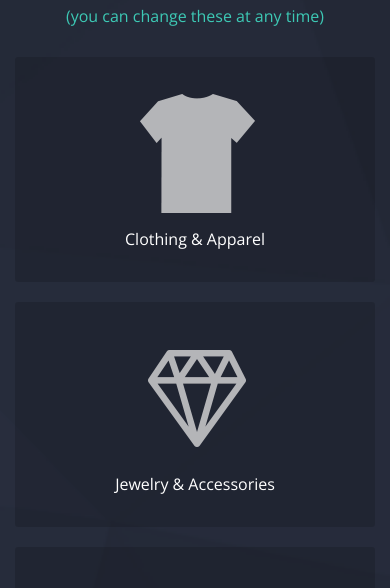
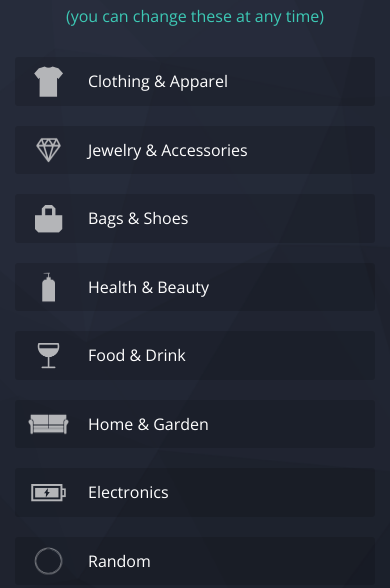
Before and after one commit to bee87/industry-survey, a website: page app/index.html in a window 390 px wide. Shown: the part 248-836 px from the top of the page. Drawn offline with nearby package versions, Linux system fonts and the light colour scheme; some packages are replaced by stand-ins of ours; files that its build step writes are made by us from their sources.

Commit message:
updated mobile view

```diff
--- a/app/styles/components/_views.scss
+++ b/app/styles/components/_views.scss
@@ -42,15 +42,14 @@
     border-radius: $base-border-radius;
     transition: 0.2s all;
     cursor: pointer;
-    min-height: 225px;
     margin-bottom: 20px;
     @include shade();
     @include min-tablet() {
       height: 225px;
       margin-bottom: 30px;
     }
-    &:hover{
-      color: #fff;
+    &:hover, &.active{
+      border-color: $green-icon-color;
     }
     &:focus{
       // Default
@@ -58,22 +57,13 @@
       // WebKit
       outline: 5px auto -webkit-focus-ring-color;
       outline-offset: -2px;
+      &:hover{
+        outline: none;
+      }
     }
     &.disabled{
       opacity: 0.5;
       transform: scale(0.9);
-    }
-    p{
-      margin: 0;
-      padding-right: 10px;
-      padding-left: 10px;
-      font-size: 16px;
-    }
-    &:hover, &.active{
-      border-color: $green-icon-color;
-    }
-    &:hover:focus{
-      outline: 0;
     }
     &.active{
       .industry-icon:after{
@@ -83,16 +73,42 @@
     .industry-icon{
       margin: 0 0 10px;
     }
+    p{
+      margin: 0;
+      padding-right: 10px;
+      padding-left: 10px;
+      font-size: 16px;
+    }
+    @include max-mobile(767px) {
+      .industry-icon{
+        float: left;
+        width: 50px;
+        height: 32.5px;
+        margin: 5px;
+      }
+      .industry-icon, .industry-icon:after{
+        background-size: 50px;
+      }
+      p{
+        text-align: left;
+        margin-left: 60px;
+        padding-top: 10px;
+      }
+    }
   }
   .btn-frame{
-    margin-top: 30px;
+    margin-top: 10px;
     overflow: hidden;
+    @include min-tablet() {
+      margin-top: 30px;
+    }
     .submit-btn{
       @include cta-button($green-btn-color);
       min-width: 310px;
-      @include max-mobile() {
+      @include max-mobile(767px) {
         width: 100%;
         min-width: 100%;
+        display: block;
       }
     }
   }
@@ -187,7 +203,7 @@
     text-decoration: none;
     color: $green-btn-color;
   }
-  @include min-tablet() {
+  @include min-desktop() {
     @media screen and (min-height: 700px) {
       position: absolute;
       bottom: 80px;
--- a/app/views/main.html
+++ b/app/views/main.html
@@ -13,7 +13,7 @@
           ng-model="industry.selected"
           ng-disabled="methods.isDisabled(industry)"
           tabindex="{{methods.isDisabled(industry) ? -1 : ($parent.$index * 4) + $index + 1}}"
-          class="industry-choice"
+          class="industry-choice clearfix"
           ng-class="{disabled: methods.isDisabled(industry), wiggobble: industry.selected}"
           ng-change="methods.checkSelection(industry)">
           <div class="industry-icon icon-{{industry.slug}}"></div>
```
